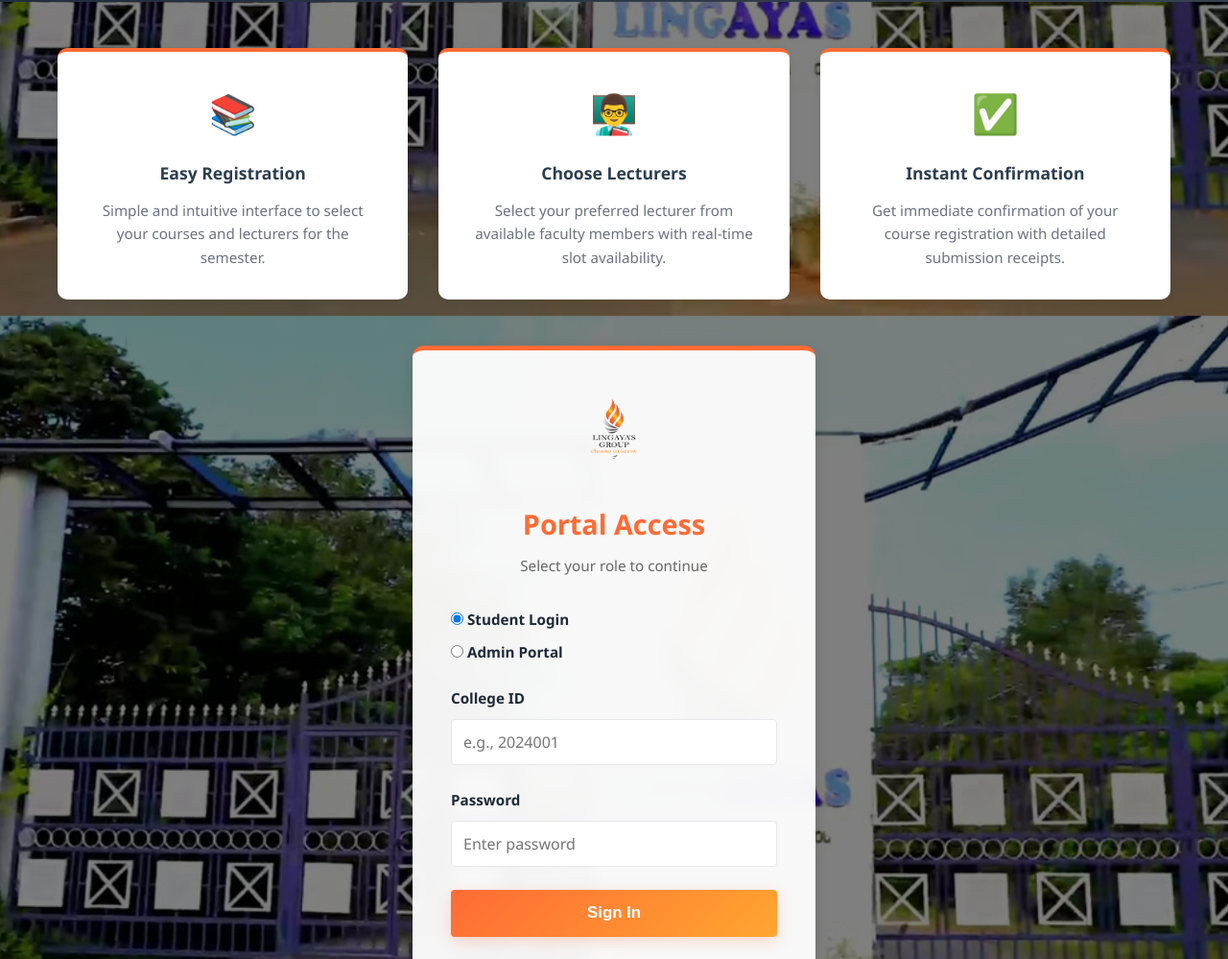
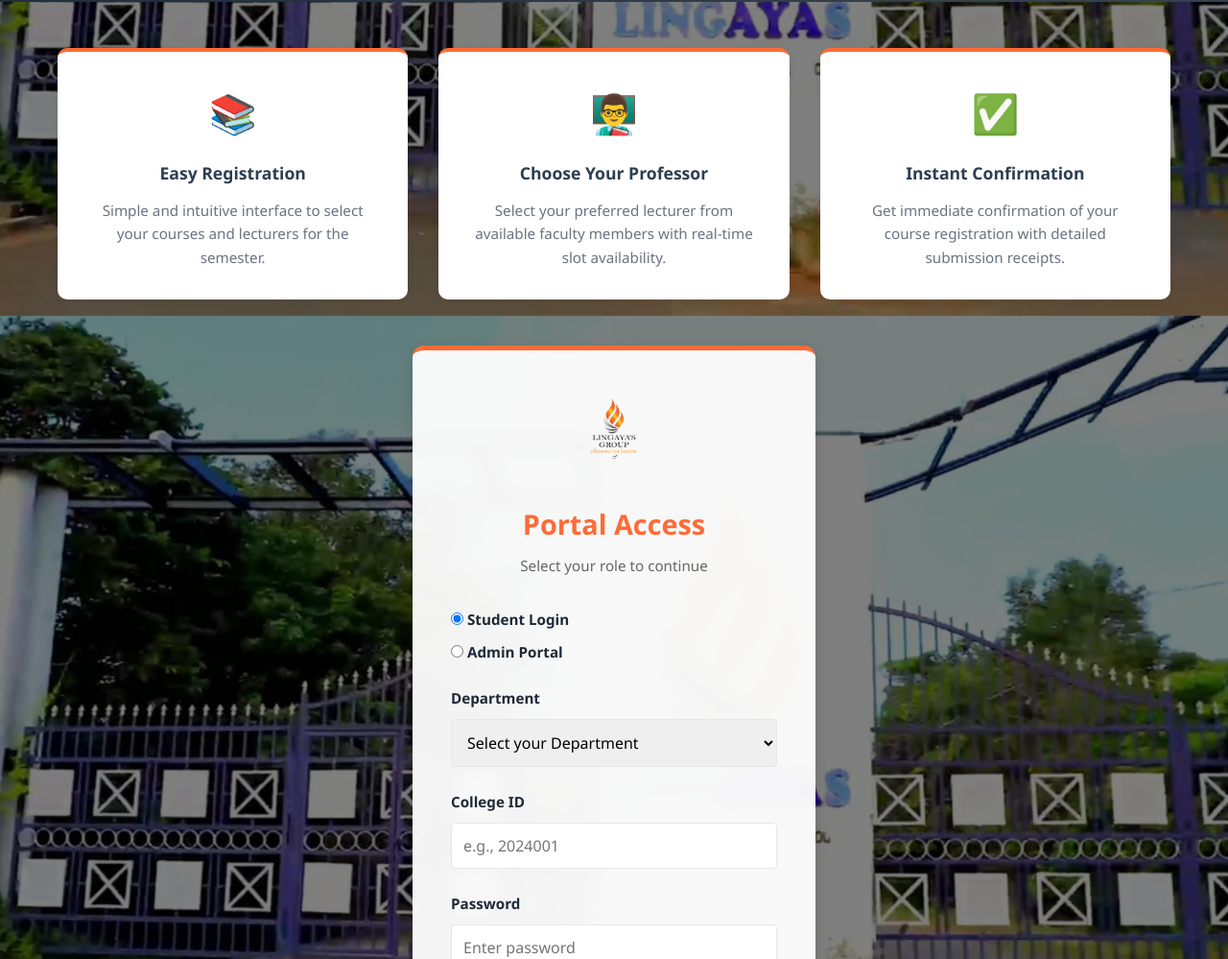
Before and after one commit to ZenMaestro/limat-registration, a website: page frontend/index.html in a window 1280 px wide. Shown: the part 471-1470 px from the top of the page at 96% size. Drawn offline with Linux system fonts and the light colour scheme.

Commit message:
feat: add department selection option to student login form

```diff
--- a/frontend/index.html
+++ b/frontend/index.html
@@ -36,7 +36,7 @@
       </div>
       <div class="feature-card">
         <div class="feature-icon">👨‍🏫</div>
-        <h3>Choose Lecturers</h3>
+        <h3>Choose Your Professor</h3>
         <p>Select your preferred lecturer from available faculty members with real-time slot availability.</p>
       </div>
       <div class="feature-card">
@@ -67,6 +67,18 @@
 
       <!-- Student Login Form -->
       <form id="studentLoginForm">
+        <div class="form-group">
+          <label for="department">Department</label>
+          <select id="department" name="department" required>
+            <option value="" disabled selected>Select your Department</option>
+            <option value="CSE">Computer Science & Engineering (CSE)</option>
+            <option value="AIDS">Artificial Intelligence & Data Science (AIDS)</option>
+            <option value="AIML">AI & Machine Learning (AIML)</option>
+            <option value="CIVIL">Civil Engineering (CIVIL)</option>
+            <option value="ECE">Electronics & Communication (ECE)</option>
+          </select>
+        </div>
+
         <div class="form-group">
           <label for="collegeId">College ID</label>
           <input type="text" id="collegeId" placeholder="e.g., 2024001" required>
```
